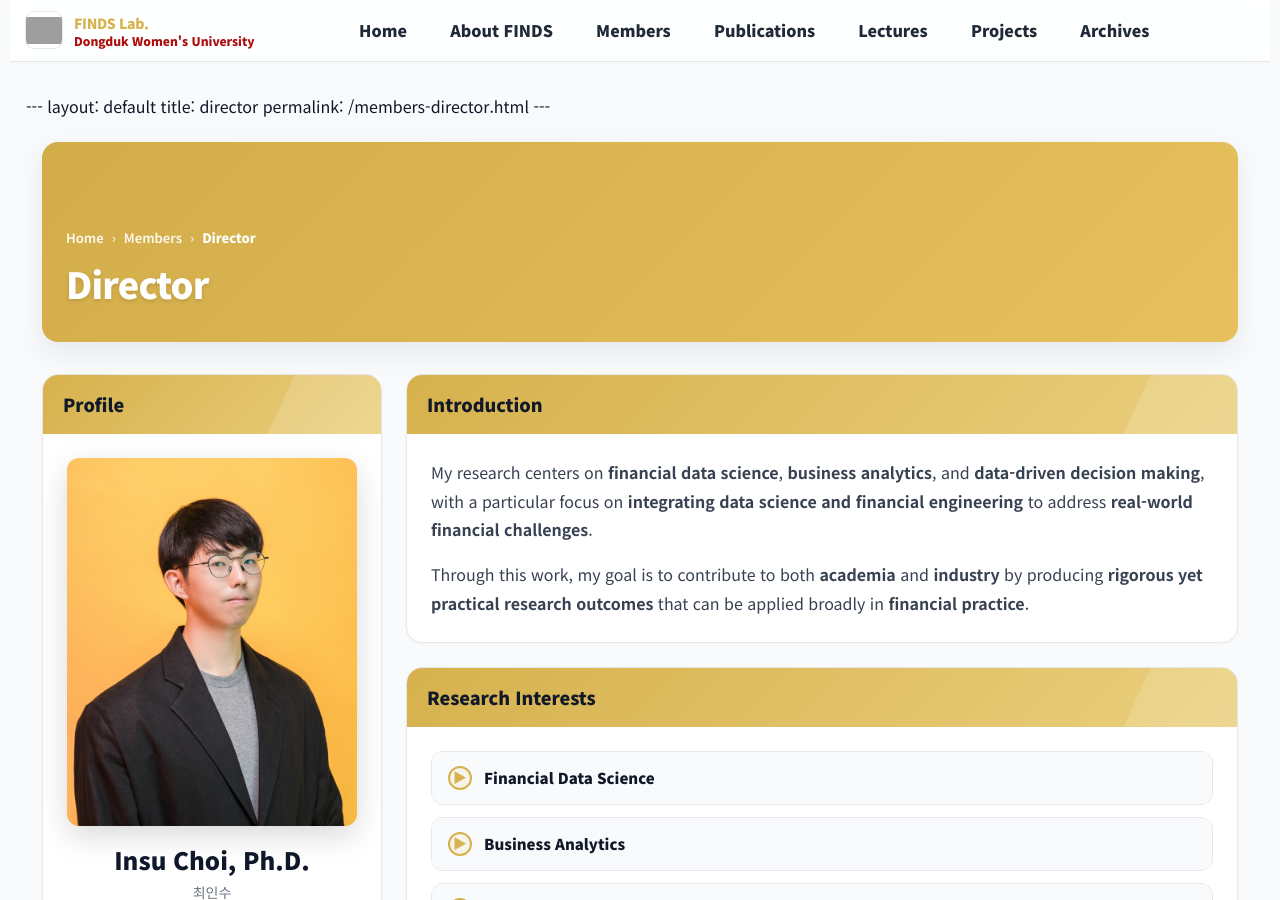
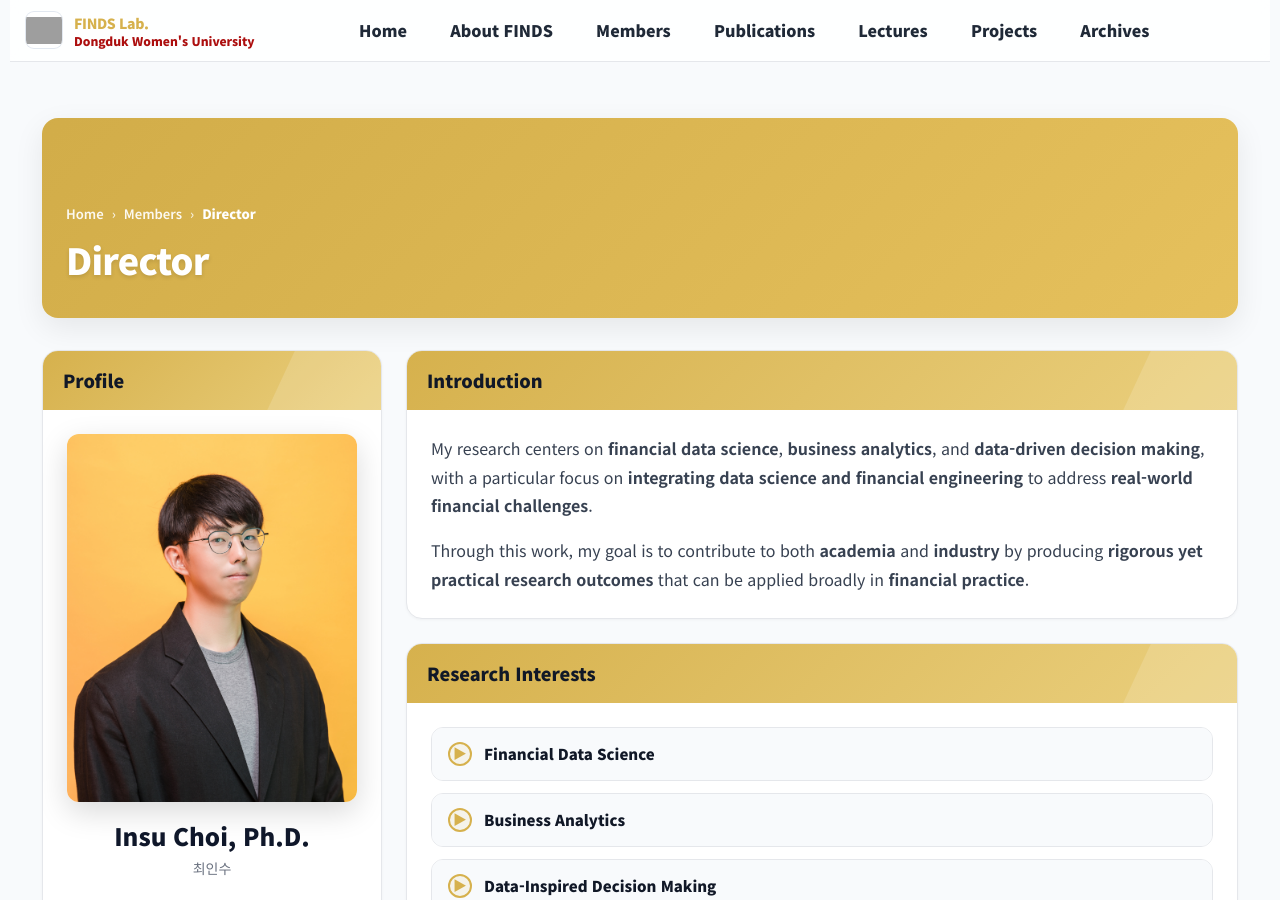
Before and after one commit to FinDS-Lab/site, a Jekyll site: the page built from members-director.html, in a window 1280 px wide and 900 px high. Built offline with Jekyll 4.4.1, drawn with Linux system fonts in a browser that asks for light colours; nearby versions of some CDN libraries; grey boxes are pictures that could not be loaded.

Commit message:
Update members-director.html

```diff
--- a/members-director.html
+++ b/members-director.html
@@ -1,9 +1,3 @@
----
-layout: default
-title: director
-permalink: /members-director.html
----
-
 ---
 layout: default
 title: director
```
